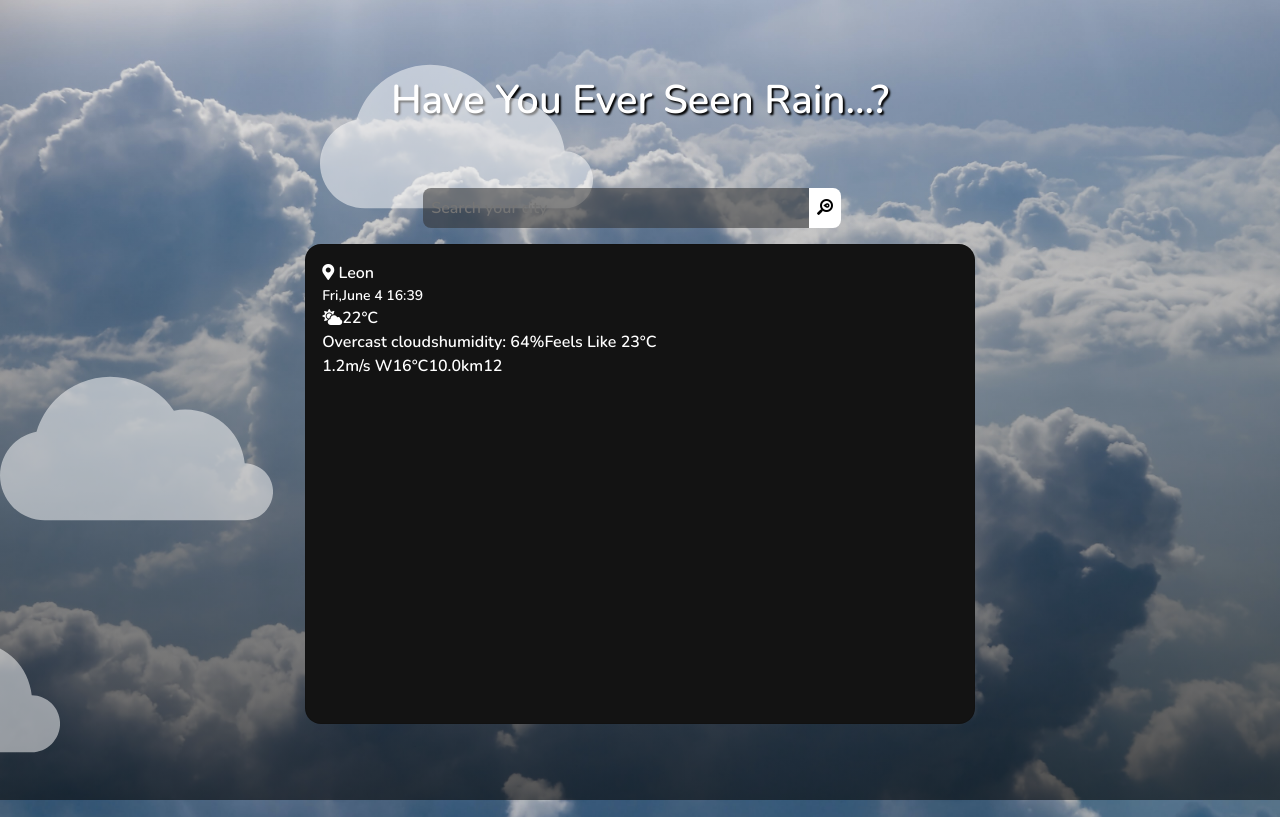
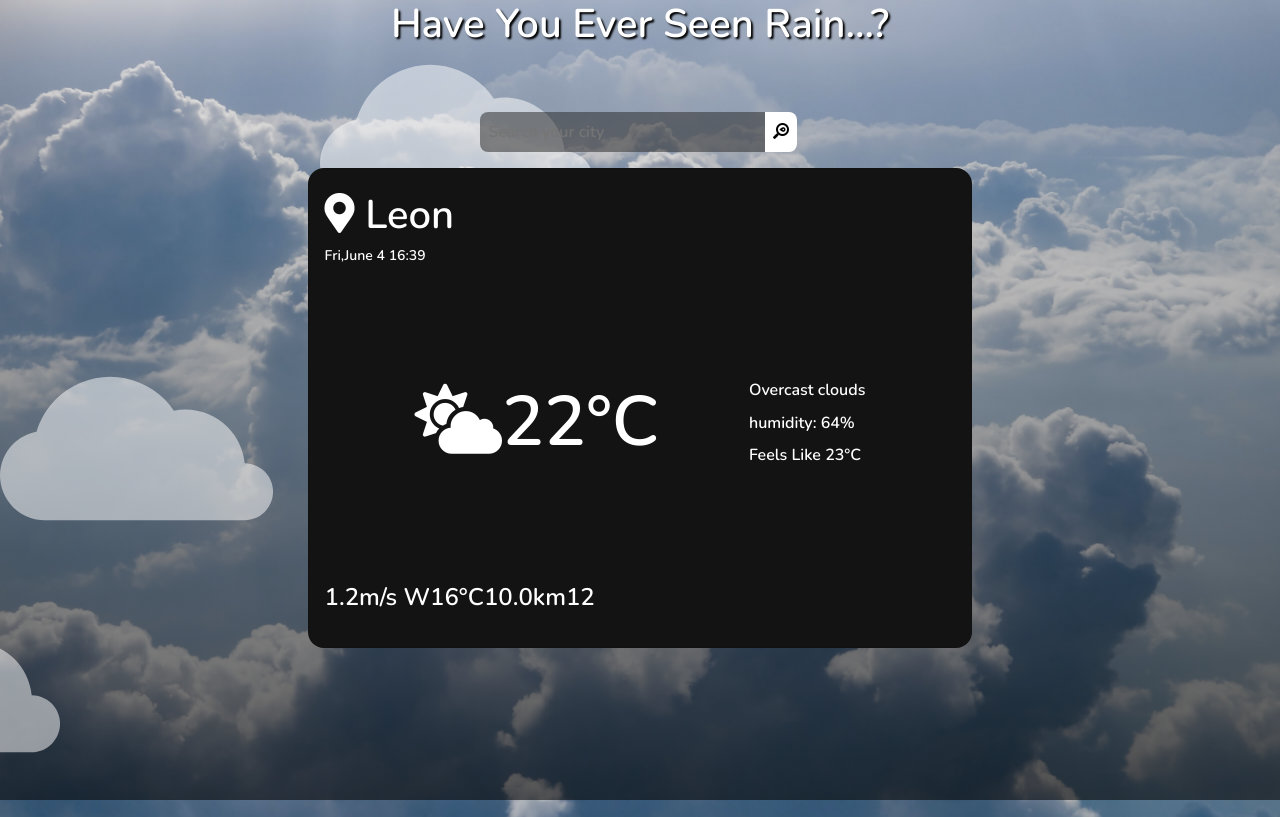
Before and after one commit to Diegodsha/HAYESER, a website built with webpack: page src/index.html in a window 1280 px wide. Built offline with nearby package versions, Linux system fonts and the light colour scheme.

Commit message:
Work on styles and layout

```diff
--- a/src/index.html
+++ b/src/index.html
@@ -347,23 +347,33 @@
       </svg>
     </div>
     <div class="container d-flex flex-column justify-content-center">
-      <h1 class="text-center text-white mb-5">Have You Ever Seen Rain...?</h1>
+      <div class="row justify-content-center h-100">
+        <div class="col-9 d-flex flex-column">
+          <h1 class="text-center text-white mb-5">
+            Have You Ever Seen Rain...?
+          </h1>
           <div class="search d-flex justify-content-center m-3">
             <form id="form">
-          <input type="text" placeholder="Search your city" />
-          <button type="button"><i class="fas fa-search-location"></i></button>
+              <input id="location" type="text" placeholder="Search your city" />
+              <button id="search" type="button">
+                <i class="fas fa-search-location"></i>
+              </button>
             </form>
           </div>
-      <div class="card align-self-center p-3">
+          <div
+            class="card align-self-center p-3 d-flex justify-content-between"
+          >
             <div class="city d-flex flex-column">
-          <span class="city-name">
+              <span class="city-name" style="font-size: 2.5rem">
                 <i class="fas fa-map-marker-alt"></i> Leon</span
               >
               <small class="hour">Fri,June 4 16:39</small>
             </div>
-        <div class="main-info">
-          <div class="temperature"><i class="fas fa-cloud-sun"></i>22°C</div>
-          <div class="extra-info">
+            <div class="main-info d-flex justify-content-evenly">
+              <div class="temperature" style="font-size: 70px">
+                <i class="fas fa-cloud-sun"></i>22°C
+              </div>
+              <div class="extra-info d-flex flex-column justify-content-evenly">
                 <span class="sky">Overcast clouds</span
                 ><span class="humidity"
                   >humidity: <span class="humidity-percentage">64%</span></span
@@ -372,7 +382,10 @@
                 </span>
               </div>
             </div>
-        <div class="extra-info">
+            <div
+              class="extra-info justify-content-evenly"
+              style="font-size: 1.5rem"
+            >
               <ul class="list-unstyled d-flex">
                 <li class="wind-speed rounded-pill pill-dark">1.2m/s W</li>
                 <li class="rounded-pill dew-point">16°C</li>
@@ -382,5 +395,7 @@
             </div>
           </div>
         </div>
+      </div>
+    </div>
   </body>
 </html>
--- a/src/index.js
+++ b/src/index.js
@@ -3,3 +3,16 @@ import './style.scss';
 
 // const cardBkg = document.getElementById('cardBack');
 // cardBkg.src = cardBack;
+
+const searchBtn = document.getElementById('search');
+const location = document.getElementById('location');
+const cityName = document.querySelector('.city-name');
+
+const searchWeather = (e) => {
+  e.preventDefault();
+  const cityCountry = location.value.trim().split(/\s+/);
+  console.log(cityCountry);
+  cityName.innerText = cityCountry[0];
+};
+
+searchBtn.addEventListener('click', searchWeather);
--- a/src/style.scss
+++ b/src/style.scss
@@ -90,7 +90,7 @@ h1 {
 }
 
 .card {
-  width: 60%;
+  width: 80%;
   height: 60%;
   border-radius: 1rem;
   background: #131313;
```
Lines whose indentation alone changed are shown as unchanged.
